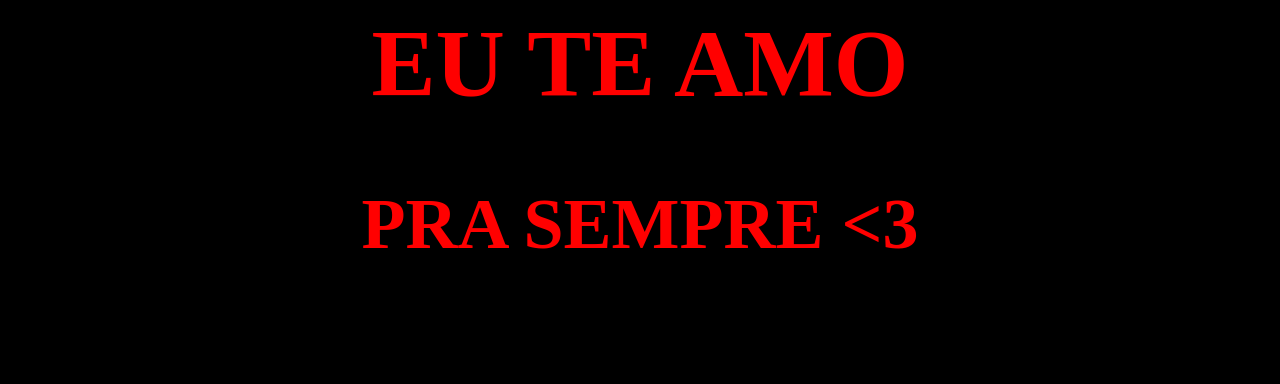
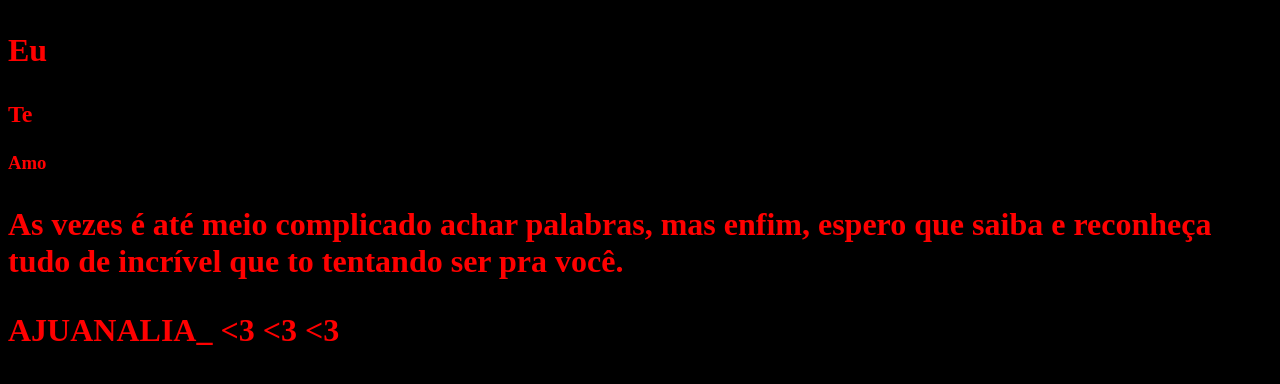
Before and after one commit to yanzinnnn/juliana-amor, a plain HTML site: page index.html in a window 1280 px wide. Drawn offline with Linux system fonts and the light colour scheme.

Commit message:
Update index.html

```diff
--- a/index.html
+++ b/index.html
@@ -1,31 +1,27 @@
+<!DOCTYPE html>
 <html>
-<meta charset="utf-8">
-         <head>
-                <font size="9">
-                <h1 style="color:red;" align="center">EU TE AMO</h1>
-                </font>
-         </head>
+<head>
+<style>
+body {
+    background-color:
+}
 
-         <body style="background-color:black">
-               <font size="9">
-               <h2 style="color:red;" align="center">PRA SEMPRE <3</h2>
-               </font>
-          </body>
+
+</style>
+
+
+</head>
+
+<title>AJUANALIA_</title>
+
+<body bgcolor="black">
+<h1><p style="color:red;">Eu</p></h1>
+<h2><p style="color:red;">Te</p></h2>
+<h3><p style="color:red;">Amo</p></h3>
+<h1><p style="color:red;">As vezes é até meio complicado achar palabras, mas enfim, espero que saiba e reconheça tudo de incrível que to tentando ser pra você.</p></h1>
+<h1><p style="color:red;">AJUANALIA_ <3 <3 <3 </p></h1>
 
 
 
-
-
-
-
-
-
-
-
-
-
-
-
-
-
-</html>
+</body>
+ </html>
```
